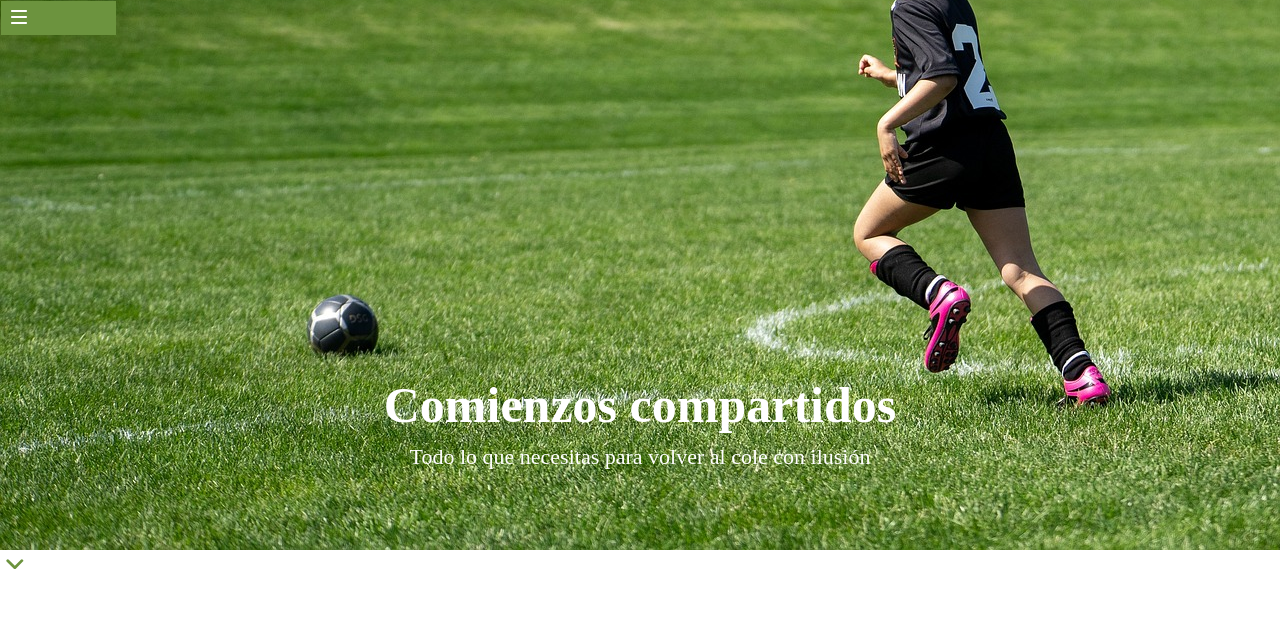
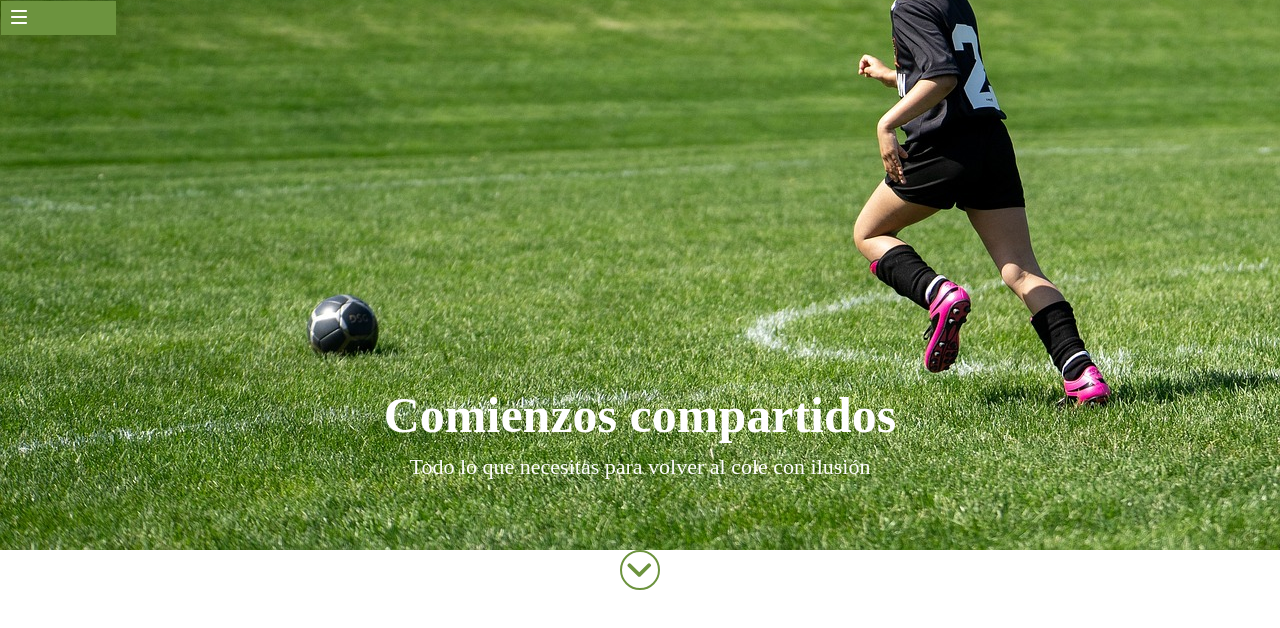
Before and after one commit to Adalab/modulo-1-evaluacion-final-sprietoviciana, a website built with Vite: page src/index.html in a window 1280 px wide. Built offline with nearby package versions, Linux system fonts and the light colour scheme.

Commit message:
update bottom scroll

```diff
--- a/src/partials/header.html
+++ b/src/partials/header.html
@@ -6,4 +6,11 @@
         <h1>Comienzos compartidos</h1>
         <p>Todo lo que necesitas para volver al cole con ilusión</p>
     </div>
+    <div class="a_scroll">
+        <a href="">
+            <img src="/images/ico-scroll-down.svg" alt="Boton">
+        </a>
+    </div>
+
+
 </header>
--- a/src/partials/main.html
+++ b/src/partials/main.html
@@ -1,11 +1,5 @@
 <main class="main">
     <section>
-        <div class="main_a">
-            <a href="">
-                <img src="/images/ico-scroll-down.svg" alt="Boton">
-            </a>
-        </div>
-
 
     </section>
 
--- a/src/scss/layout/_header.scss
+++ b/src/scss/layout/_header.scss
@@ -1,4 +1,4 @@
-.header a {
+.header > a {
   background-color: $principal-color;
   width: 9%;
   margin-left: 1px;
@@ -12,8 +12,6 @@
   }
 }
 .header {
-  display: flex;
-  flex-direction: column;
   height: 100vh;
   height: 550px;
   background-image: url("/images/cover.jpeg");
@@ -35,6 +33,20 @@
   }
   & p{
     font-size: 22px;
-    margin-bottom: 80px
+    margin-bottom: 70px;
   }
 }
+
+.a_scroll {
+    background-color: white;
+    width: 40px;
+    height: 40px;
+    border-radius: 50%;
+    padding: 5px;
+    margin: auto;
+    border: 2px solid $principal-color;
+    & img{
+        width: 25px;
+        margin-top: 6px;
+    }
+  }
--- a/src/scss/layout/_page.scss
+++ b/src/scss/layout/_page.scss
@@ -1,10 +1,3 @@
 .main {
   width: 100%;
 }
-.main_a {
-  background-color: white;
-  width: 30px;
-  height: 30px;
-  border-radius: 50%;
-  padding: 6px;
-}
```
